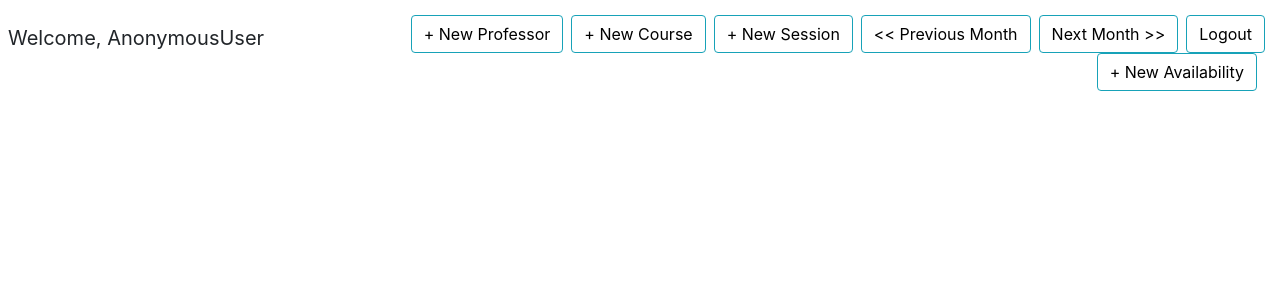
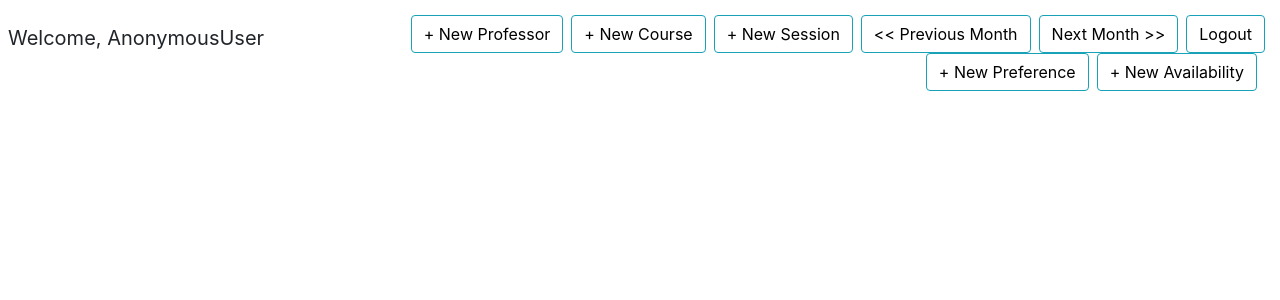
Before and after one commit to Saad-Driouech/Event-Calendar, a Django app: template templates/calendar.html in a window 1280 px wide. Shown: the top 300 px of the page. Run offline with Django 3.2, Linux system fonts and the light colour scheme; the template is opened without the code that fills it, so the values that code supplies are empty; some libraries are stand-ins or nearby versions.

Commit message:
adding create preference template and adding its button to calendar template

```diff
--- a/templates/calendar.html
+++ b/templates/calendar.html
@@ -30,6 +30,9 @@
   <a class="btn btn-info right mr-2" href="{% url 'calendarapp:availability_new' %}">
     + New Availability
   </a>
+  <a class="btn btn-info right mr-2" href="{% url 'calendarapp:preference_new' %}">
+    + New Preference
+  </a>
 </div>
 <div style="color: blueviolet">{{ calendar }}</div>
 {% endblock %}
```
